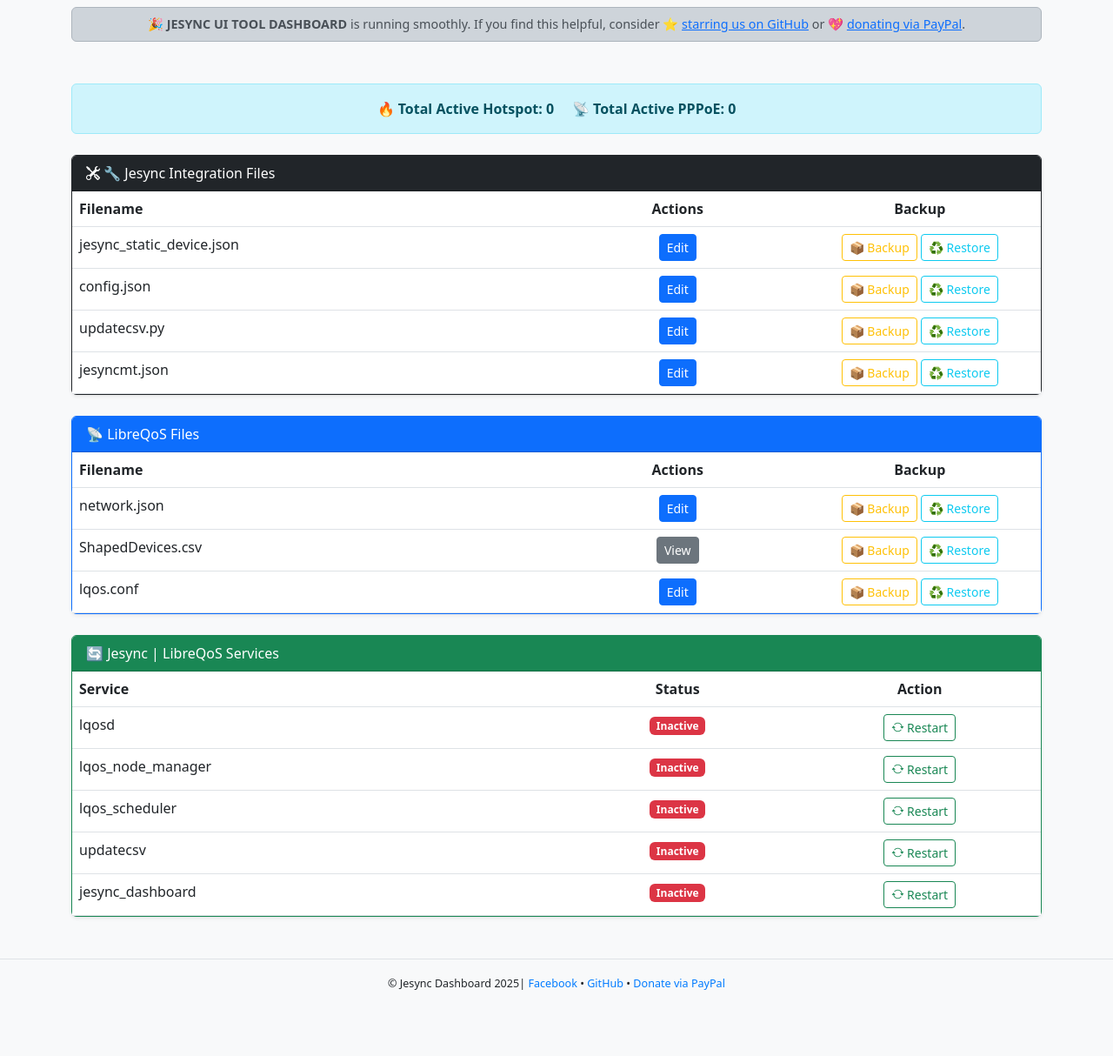
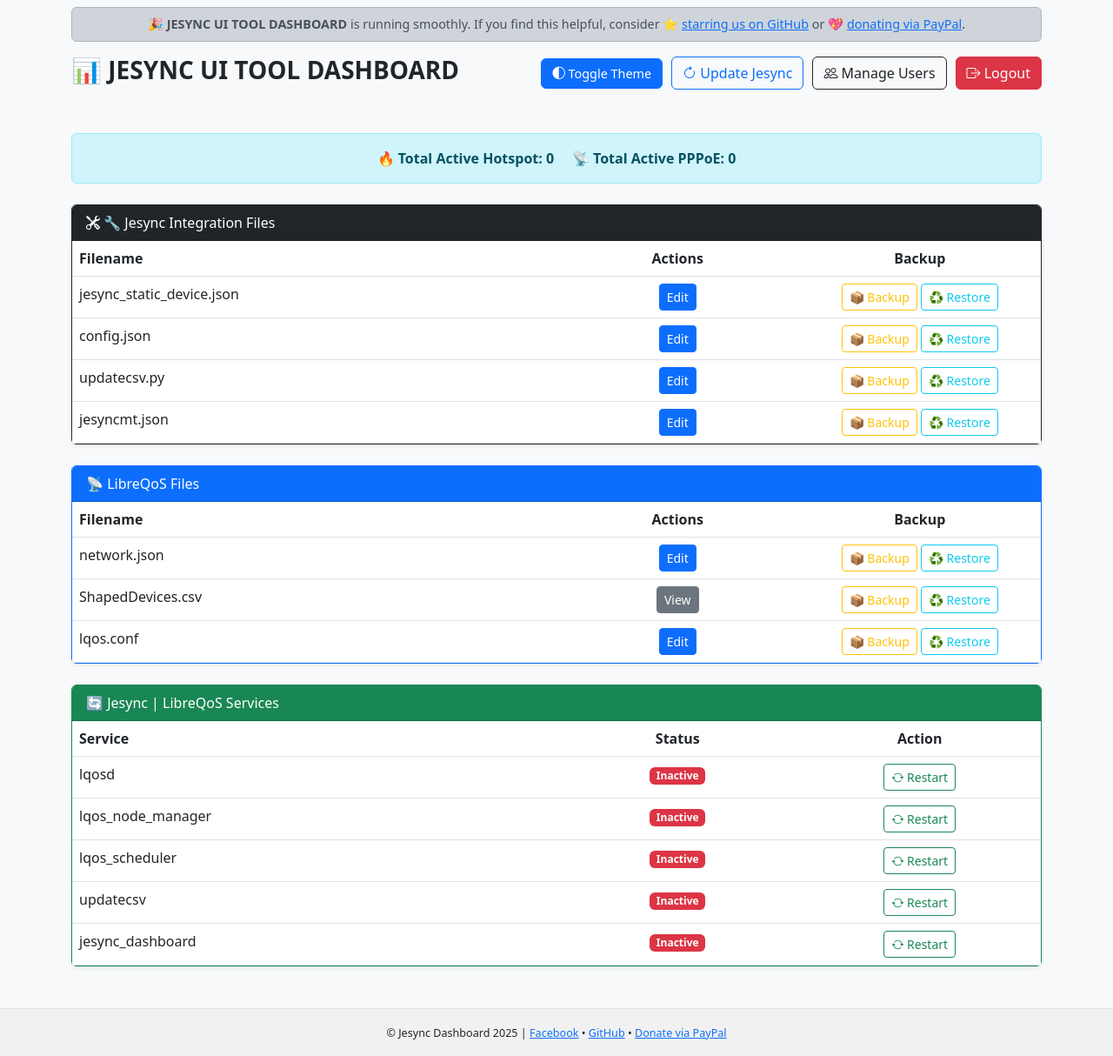
Before and after one commit to phminer101/jesync_dashboard_for_LibreQoS-Mikrotik_Integration, a Flask app: page /dashboard in a window 1280 px wide. Shown: the whole page at 87% size. Before the commit the page ends 1138 px from the top, so only its background shows below. Run offline with Flask 3, Linux system fonts and the light colour scheme; a user stored in the database is signed in; parts of the project's set-up code (start-up, migrations or seed data) failed here and were passed over.

Commit message:
Update base.html

```diff
--- a/templates/base.html
+++ b/templates/base.html
@@ -7,18 +7,33 @@
 
   <!-- Bootstrap CSS -->
   <link rel="stylesheet" href="https://cdn.jsdelivr.net/npm/bootstrap@5.3.0/dist/css/bootstrap.min.css">
-
   <!-- Bootstrap Icons -->
   <link rel="stylesheet" href="https://cdn.jsdelivr.net/npm/bootstrap-icons@1.10.5/font/bootstrap-icons.css">
 
   <style>
+    :root {
+      --bs-primary: #007bff;
+      --bs-dark-bg: #121212;
+      --bs-accent: #00e5ff;
+    }
+
     body {
       background-color: #f8f9fa;
     }
 
     body.dark-mode {
-        background-color: #121212;
-        color: #eee;
+      background-color: var(--bs-dark-bg);
+      color: #ddd;
+    }
+
+    body.dark-mode .card,
+    body.dark-mode table {
+      background-color: #1e1e1e;
+      color: #ddd;
+    }
+
+    body.dark-mode .table-hover tbody tr:hover {
+      background-color: #2e2e2e;
     }
 
     footer {
@@ -27,35 +42,11 @@
       font-size: 0.9rem;
     }
 
-      footer a {
-        text-decoration: none;
-        color: #007bff;
-      }
-
-      footer a:hover {
-        text-decoration: underline;
-      }
-
     body.dark-mode footer {
       background-color: #1e1e1e;
       color: #ccc;
     }
 
-      /* ✅ Dark mode additions */
-      body.dark-mode .card {
-        background-color: #1e1e1e;
-        color: #ddd;
-      }
-
-      body.dark-mode table {
-        color: #ddd;
-      }
-
-      body.dark-mode .table-hover tbody tr:hover {
-        background-color: #333;
-      }
-
-      /* 🔔 Notification Banner Styling */
     .libreqos-banner {
       background-color: #222;
       color: #ffc107;
@@ -82,15 +73,25 @@
 
     body.dark-mode .libreqos-banner {
       background-color: #1a1a1a;
-        color: #ffc107;
       border-color: #444;
     }
 
-      .theme-toggle {
-        position: fixed;
-        top: 10px;
-        right: 10px;
-        z-index: 999;
+    .header-buttons {
+      display: flex;
+      flex-wrap: wrap;
+      gap: 10px;
+      justify-content: flex-end;
+      align-items: center;
+    }
+
+    .theme-toggle-btn {
+      font-size: 0.9rem;
+    }
+
+    @media (max-width: 576px) {
+      .header-buttons {
+        justify-content: center;
+      }
     }
   </style>
 </head>
@@ -100,14 +101,37 @@
   <!-- 🔔 Notification Banner -->
   {% include 'banner.html' %}
 
+  <!-- Header -->
+  <div class="container mt-3 mb-1">
+    <div class="d-flex justify-content-between align-items-center flex-wrap">
+      <h3 class="fw-bold">📊 JESYNC UI TOOL DASHBOARD</h3>
+      <div class="header-buttons">
+        <button onclick="toggleTheme()" class="btn btn-primary theme-toggle-btn">
+          <i class="bi bi-circle-half"></i> Toggle Theme
+        </button>
+        <form method="POST" action="{{ url_for('update_jesync') }}" class="d-inline">
+          <button type="submit" class="btn btn-outline-primary">
+            <i class="bi bi-arrow-clockwise"></i> Update Jesync
+          </button>
+        </form>
+        <a href="{{ url_for('users') }}" class="btn btn-outline-dark">
+          <i class="bi bi-people"></i> Manage Users
+        </a>
+        <a href="{{ url_for('logout') }}" class="btn btn-danger">
+          <i class="bi bi-box-arrow-right"></i> Logout
+        </a>
+      </div>
+    </div>
+  </div>
+
   <!-- 🔧 Page Content -->
   {% block content %}{% endblock %}
 
   <!-- 🔻 Footer -->
- <footer class="bg-light border-top mt-5 py-3">
+  <footer class="border-top mt-5 py-3">
     <div class="container text-center">
       <small>
-      © Jesync Dashboard 2025|
+        © Jesync Dashboard 2025 |
         <a href="https://facebook.com/jesync28" target="_blank">Facebook</a> •
         <a href="https://github.com/jesienazareth/jesync_dashboard" target="_blank">GitHub</a> •
         <a href="https://paypal.me/jnhl" target="_blank">Donate via PayPal</a>
@@ -115,15 +139,11 @@
     </div>
   </footer>
 
-
-
-
-    <!-- Scripts -->
+  <!-- Bootstrap JS -->
   <script src="https://cdn.jsdelivr.net/npm/bootstrap@5.3.0/dist/js/bootstrap.bundle.min.js"></script>
 
   <!-- 🌗 Dark Mode Logic -->
   <script>
-  // Theme toggle persistence
     if (localStorage.getItem("theme") === "dark") {
       document.body.classList.add("dark-mode");
     }
@@ -134,6 +154,5 @@
     }
   </script>
 
-
 </body>
 </html>
```
Lines whose indentation alone changed are shown as unchanged.
